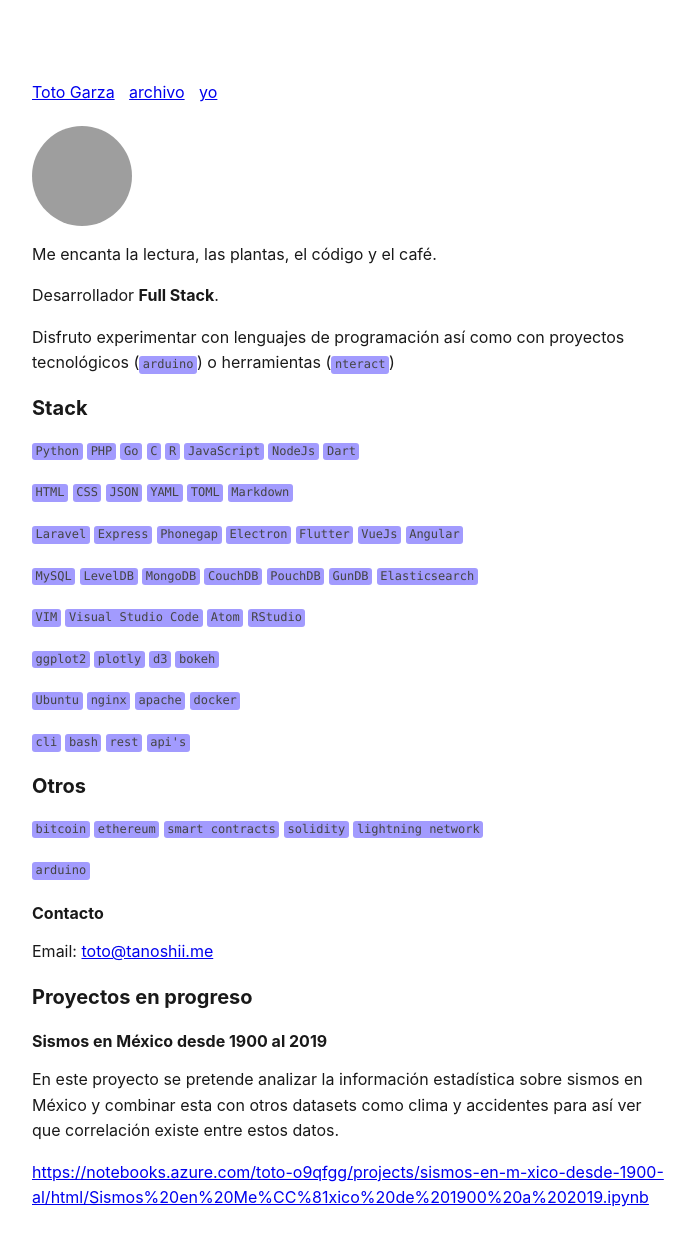
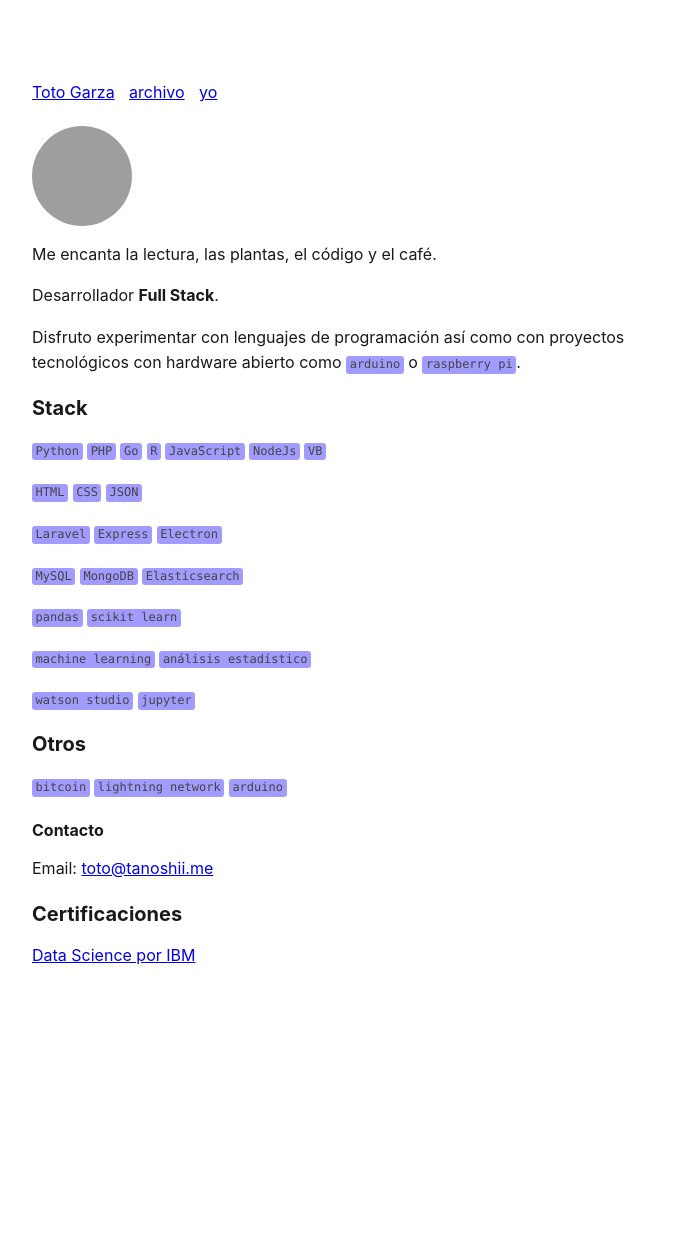
Before and after one commit to totogarza/garzacodes, a Jekyll site: the page built from about.md, in a window 1280 px wide, cut to the strip 0-1327 px from the top of the page. Shown: the top 1246 px of the strip, without its empty margins (288-983 px from the left). Built offline with Jekyll 4.4.1, drawn with Linux system fonts in a browser that asks for light colours; after the commit the page ends 1084 px from its top, so only the background shows below that; grey boxes are pictures that could not be loaded.

Commit message:
update to profile

```diff
--- a/about.md
+++ b/about.md
@@ -11,40 +11,32 @@ Me encanta la lectura, las plantas, el código y el café.
 
 Desarrollador __Full Stack__.
 
-Disfruto experimentar con lenguajes de programación así como con proyectos tecnológicos (`arduino`) o herramientas (`nteract`)
+Disfruto experimentar con lenguajes de programación así como con proyectos tecnológicos con  hardware abierto como `arduino` o `raspberry pi`.
 
 ### Stack
 
-`Python` `PHP` `Go` `C` `R` `JavaScript` `NodeJs` `Dart`
+`Python` `PHP` `Go` `R` `JavaScript` `NodeJs` `VB`
 
-`HTML` `CSS` `JSON` `YAML` `TOML` `Markdown`
+`HTML` `CSS` `JSON`
 
-`Laravel` `Express` `Phonegap` `Electron` `Flutter` `VueJs` `Angular`
+`Laravel` `Express` `Electron`
 
-`MySQL` `LevelDB` `MongoDB` `CouchDB` `PouchDB` `GunDB` `Elasticsearch`
+`MySQL` `MongoDB` `Elasticsearch`
 
-`VIM` `Visual Studio Code` `Atom` `RStudio`
+`pandas` `scikit learn`
 
-`ggplot2` `plotly` `d3` `bokeh`
+`machine learning` `análisis estadístico`
 
-`Ubuntu` `nginx` `apache` `docker`
-
-`cli` `bash` `rest` `api's`
+`watson studio` `jupyter`
 
 ### Otros
 
-`bitcoin` `ethereum` `smart contracts` `solidity` `lightning network`
-
-`arduino`
+`bitcoin` `lightning network` `arduino`
 
 <h4 id="contact">Contacto</h4>
 
 <p>Email: <a href="mailto:{{site.email}}">{{site.email}}</a></p>
 
-### Proyectos en progreso
+### Certificaciones
 
-#### Sismos en México desde 1900 al 2019
-
-En este proyecto se pretende analizar la información estadística sobre sismos en México y combinar esta con otros datasets como clima y accidentes para así ver que correlación existe entre estos datos.
-
-[https://notebooks.azure.com/toto-o9qfgg/projects/sismos-en-m-xico-desde-1900-al/html/Sismos%20en%20Me%CC%81xico%20de%201900%20a%202019.ipynb](https://notebooks.azure.com/toto-o9qfgg/projects/sismos-en-m-xico-desde-1900-al/html/Sismos%20en%20Me%CC%81xico%20de%201900%20a%202019.ipynb)
+[Data Science por IBM](https://www.youracclaim.com/users/victoriano-garza/badges)
```
